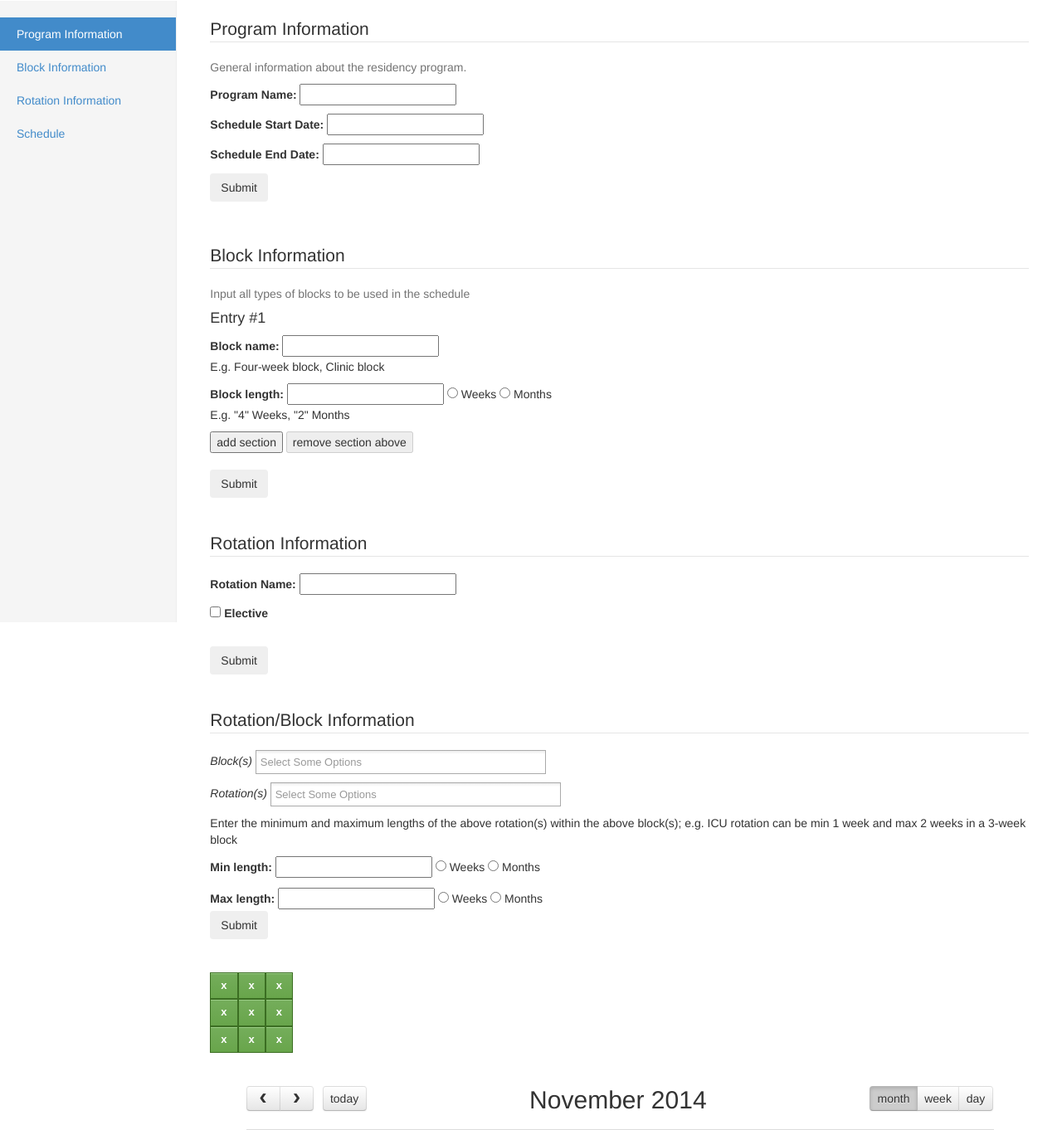
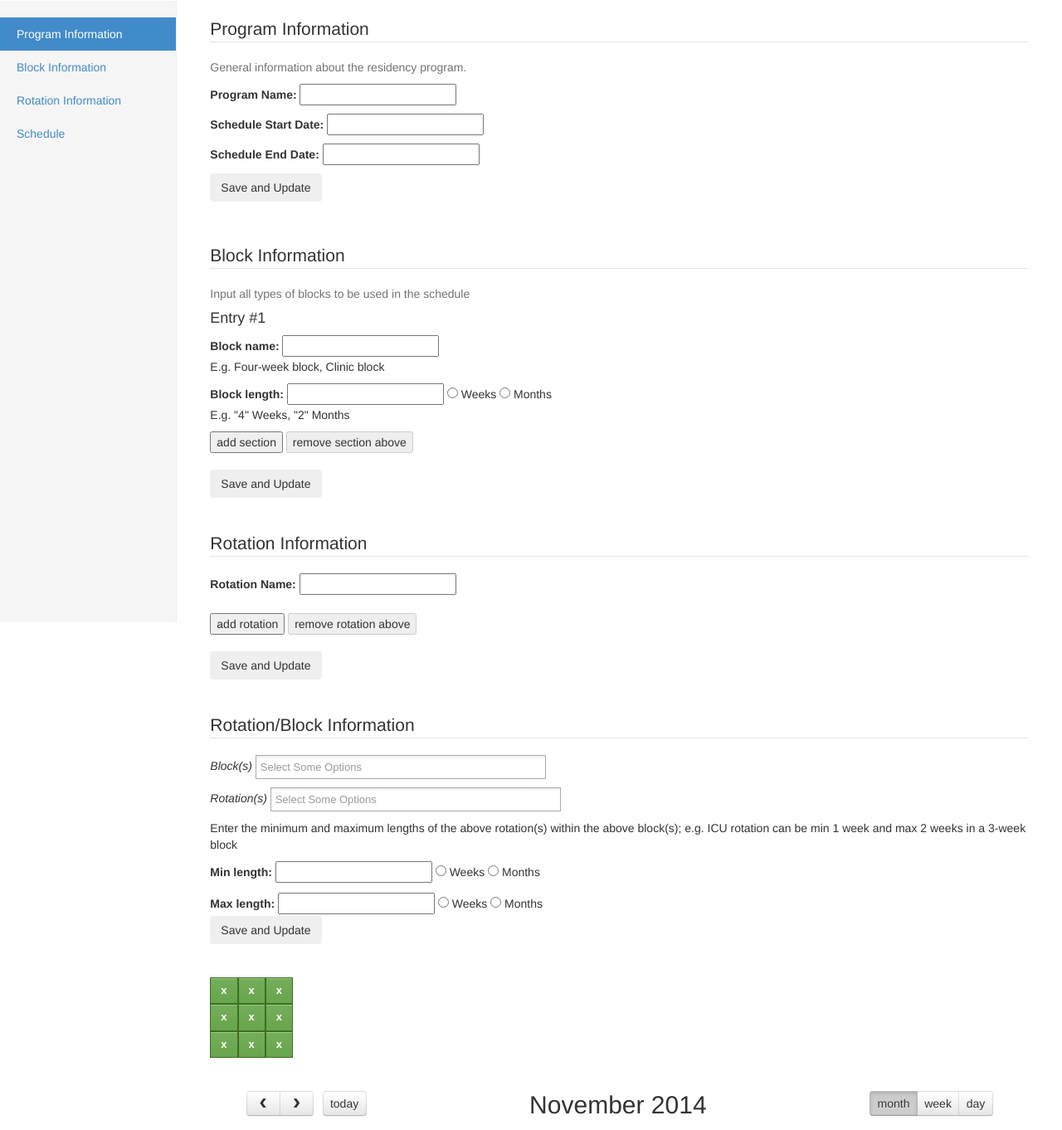
Before and after one commit to jeanchoi3/rotationSchedule, a Django app: page / in a window 1280 px wide. Shown: the part 50-1412 px from the top of the page at 83% size. Run offline with Django 3.2, Linux system fonts and the light colour scheme; some libraries are stand-ins or nearby versions.

Commit message:
rotation cloned form added

```diff
--- a/rotationSchedule_app/static/js/clone-form-td.js
+++ b/rotationSchedule_app/static/js/clone-form-td.js
@@ -110,4 +110,57 @@ $(function () {
     $('#btnAdd').attr('disabled', false);
     // Disable the "remove" button
     $('#btnDel').attr('disabled', true);
+
+
+
+    $('#btnAddRotation').click(function () {
+        var num     = $('.clonedRotation').length, // Checks to see how many "duplicatable" input fields we currently have
+            newNum  = new Number(num + 1),      // The numeric ID of the new input field being added, increasing by 1 each time
+            newElem = $('#rotation' + num).clone().attr('id', 'rotation' + newNum).fadeIn('slow'); // create the new element via clone(), and manipulate it's ID using newNum value
+
+        // H4 - section
+        newElem.find('.heading-reference').attr('id', 'ID' + newNum + '_reference').attr('name', 'ID' + newNum + '_reference').html('Rotation #' + newNum);
+
+        //rotation name
+        newElem.find('.label_rn').attr('for', 'ID' + newNum + '_rotation_name');
+        newElem.find('.input_rn').attr('id', 'ID' + newNum + '_rotation_name').attr('name', 'ID' + newNum + '_rotation_name').val('');
+
+        //newElem.find('.label_checkboxitem').attr('for', 'ID' + newNum + '_checkboxitem');
+        newElem.find('.input_checkboxitem').attr('id', 'ID' + newNum + '_checkboxitem').attr('name', 'ID' + newNum + '_checkboxitem').val([]);
+
+        // Insert the new element after the last "duplicatable" input field
+        $('#rotation' + num).after(newElem);
+        $('#ID' + newNum + '_title').focus();
+
+    // Enable the "remove" button. This only shows once you have a duplicated section.
+        $('#btnDelRotation').attr('disabled', false);
+
+    // Right now you can only add 4 sections, for a total of 5. Change '5' below to the max number of sections you want to allow.
+        if (newNum == 20)
+        $('#btnAddRotation').attr('disabled', true).prop('value', "You've reached the limit"); // value here updates the text in the 'add' button when the limit is reached
+    });
+
+
+    $('#btnDelRotation').click(function () {
+    // Confirmation dialog box. Works on all desktop browsers and iPhone.
+        if (confirm("Are you sure you wish to remove this section? This cannot be undone."))
+            {
+                var num = $('.clonedRotation').length;
+                // how many "duplicatable" input fields we currently have
+                $('#rotation' + num).slideUp('slow', function () {$(this).remove();
+                // if only one element remains, disable the "remove" button
+                    if (num -1 === 1)
+                $('#btnDelRotation').attr('disabled', true);
+                // enable the "add" button
+                $('#btnAddRotation').attr('disabled', false).prop('value', "add section");});
+            }
+        return false; // Removes the last section you added
+    });
+    // Enable the "add" button
+    $('#btnAddRotation').attr('disabled', false);
+    // Disable the "remove" button
+    $('#btnDelRotation').attr('disabled', true);
+
+
+
 });
--- a/rotationSchedule_app/templates/rotationSchedule_app/index.html
+++ b/rotationSchedule_app/templates/rotationSchedule_app/index.html
@@ -74,11 +74,10 @@
             $('#rotationForm').submit(function(){
                 var val = $('#rotationForm').serializeArray();
                 var optionsAsString = "";
-                optionsAsString += "<option value='" + val[0].value + "'>" + val[0].value + "</option>";
                 //NOTE: All fields must be filled in for this to work!
-                /*for(var i = 0; i < val.length; i=i+3) {
+                for(var i = 0; i < val.length; i++) {
                     optionsAsString += "<option value='" + val[i].value + "'>" + val[i].value + "</option>";
-                }*/
+                }
                 $('#rotation_select').empty();
                 $('#rotation_select').append(optionsAsString);
                 $('#rotation_select').trigger("chosen:updated");
@@ -195,29 +194,14 @@
         <form id="myForm">
             <legend>Program Information</legend>
             <span class="help-block">General information about the residency program.</span>
-            <!--label>Program Name</label-->
+
             <p><b>Program Name: </b><input type="text" name="programName"></p>
 
-            <!--div id="input1" style="margin-bottom:4px;" class="clonedInput">
-            <p>Year: <input type="text" name="year1" id="year1" /></p>
-            </div-->
-
-            <!--fieldset>
-                <label class="label_year" for="year">Block name:</label>
-
-                <input class="input_bn" type="text" name="block_name" id="block_name" value="">
-
-                    <p class="form-help">E.g. Four-week block, Clinic block</p><!-- this is optional -->
-            <!--/fieldset>
-
-            <div id="addDelButtons">
-                <input type="button" id="btnAdd" value="add another year"> <input type="button" id="btnDel" value="remove year above">
-            </div-->
             <p></p>
 
             <p><b>Schedule Start Date: </b><input type="text" id="datepicker-1" name="startDate"></p>
             <p><b>Schedule End Date: </b><input type="text" id="datepicker-2" name="endDate"></p>
-            <button type="submit" class="btn">Submit</button>
+            <button type="submit" class="btn">Save and Update</button>
         </form>
 
         <p><tt type="text" id="results"></tt></p>
@@ -259,7 +243,8 @@
                     <input type="button" id="btnAdd" value="add section"> <input type="button" id="btnDel" value="remove section above">
                 </div>
                 <br>
-                <button type="submit" class="btn">Submit</button>
+
+                <button type="submit" class="btn">Save and Update</button>
                 <!--fieldset class="form-actions">
                     <input type="submit" value="Submit">
                 </fieldset-->
@@ -274,14 +259,44 @@
         </select>
         </form-->
 
-
         <form id="rotationForm">
             <legend>Rotation Information</legend>
-            <p><b>Rotation Name: </b><input type="text" id="rotation_name" name="rotation_name"></p>
-            <p><input type="checkbox" id="is_elective" name="is_elective"><b>  Elective</b></p>
-            <br>
-            <button type="submit" class="btn">Submit</button>
+
+            <div id="rotation1" class="clonedRotation">
+                <!--h4 id="reference" name="reference" class="heading-reference">Rotation #1</h4-->
+
+                <label class="label_rn" for="rotation_name">Rotation Name:</label>
+                <input class="input_rn" type="text" name="rotation_name" id="rotation_name" value="">
+
+                <!--input type="checkbox" id="isElective" value="isElective" name="isElective" class="input_checkboxitem">  Elective-->
+            </div><br>
+
+            <div id="addDelButtons">
+                <input type="button" id="btnAddRotation" value="add rotation"> <input type="button" id="btnDelRotation" value="remove rotation above">
+            </div><br>
+
+            <button type="submit" class="btn">Save and Update</button>
         </form><br><br>
+
+
+        <!--form id="yearForm">
+            <legend>Year/Track Information</legend>
+
+            <div id="year1" class="clonedYear">
+
+                <label class="label_yn" for="year_name">Year/Track Name:</label>
+                <input class="input_yn" type="text" name="year_name" id="year_name" value="">
+
+            </div><br>
+
+            <div id="addDelButtons">
+                <input type="button" id="btnAddYear" value="add year/track"> <input type="button" id="btnDelYear" value="remove year/track above">
+            </div><br>
+
+            <button type="submit" class="btn">Save and Update</button>
+        </form><br><br-->
+
+
 
         <form id="rotationBlockForm">
             <legend>Rotation/Block Information</legend>
@@ -318,7 +333,7 @@
                     <input type="radio" id="months_rot_max" value="months_rot_max" name="radioitem" class="input_radio"> Months
                 </div>
             </fieldset>
-            <button type="submit" class="btn">Submit</button>
+            <button type="submit" class="btn">Save and Update</button>
         </form><br><br>
 
         <div name="aggregate_rotation">
```
